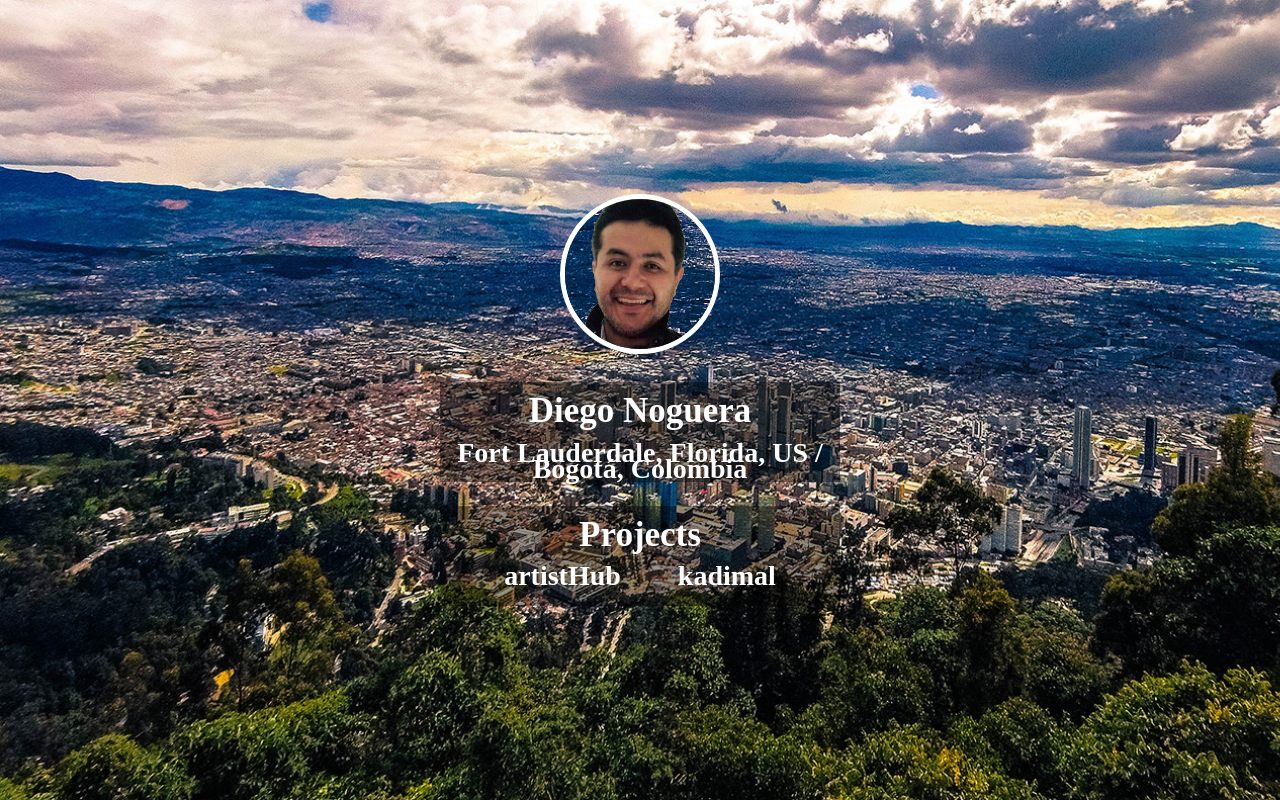
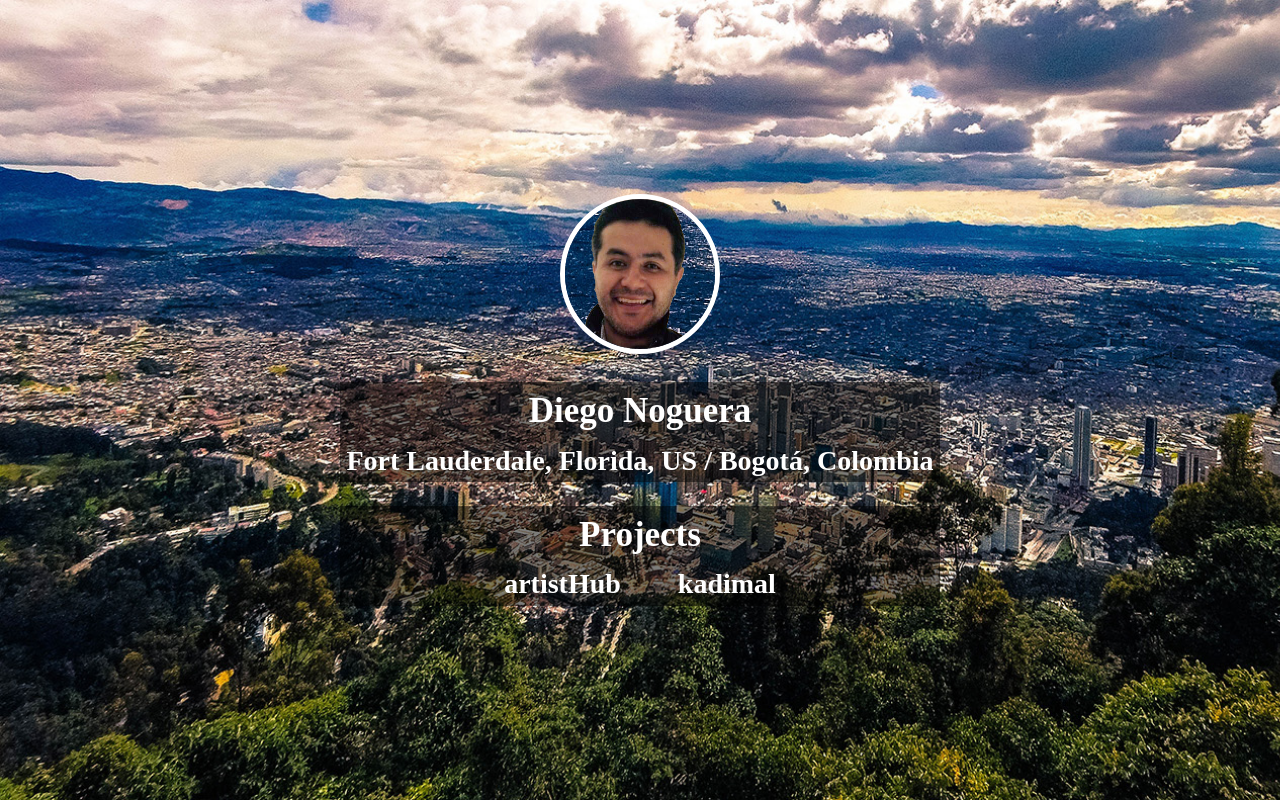
Before and after one commit to danoguera/danoguera.github.io, a plain HTML site: page index.html in a window 1280 px wide. Drawn offline with Linux system fonts and the light colour scheme; a web font is replaced by a local one.

Commit message:
Location addition fix

```diff
--- a/assets/stylesheets/style.css
+++ b/assets/stylesheets/style.css
@@ -33,7 +33,7 @@ body {
 
 .personal h2 {
   font-size: 28px;
-  line-height: 1rem;
+  line-height: 2rem;
 }
 
 .box {
@@ -41,7 +41,7 @@ body {
   width: 400px;
   height: 100px;
   margin: auto;
-  background: rgba(0, 0, 0, 0.4);
+  background: rgba(0, 0, 0, 0.5);
 }
 
 .subBox {
@@ -71,3 +71,8 @@ a:active {
   color: #000000;
   text-decoration: none;
 }
+
+@media screen and (min-width: 876px) {
+  .box {
+    width: 600px;  }
+}
```
